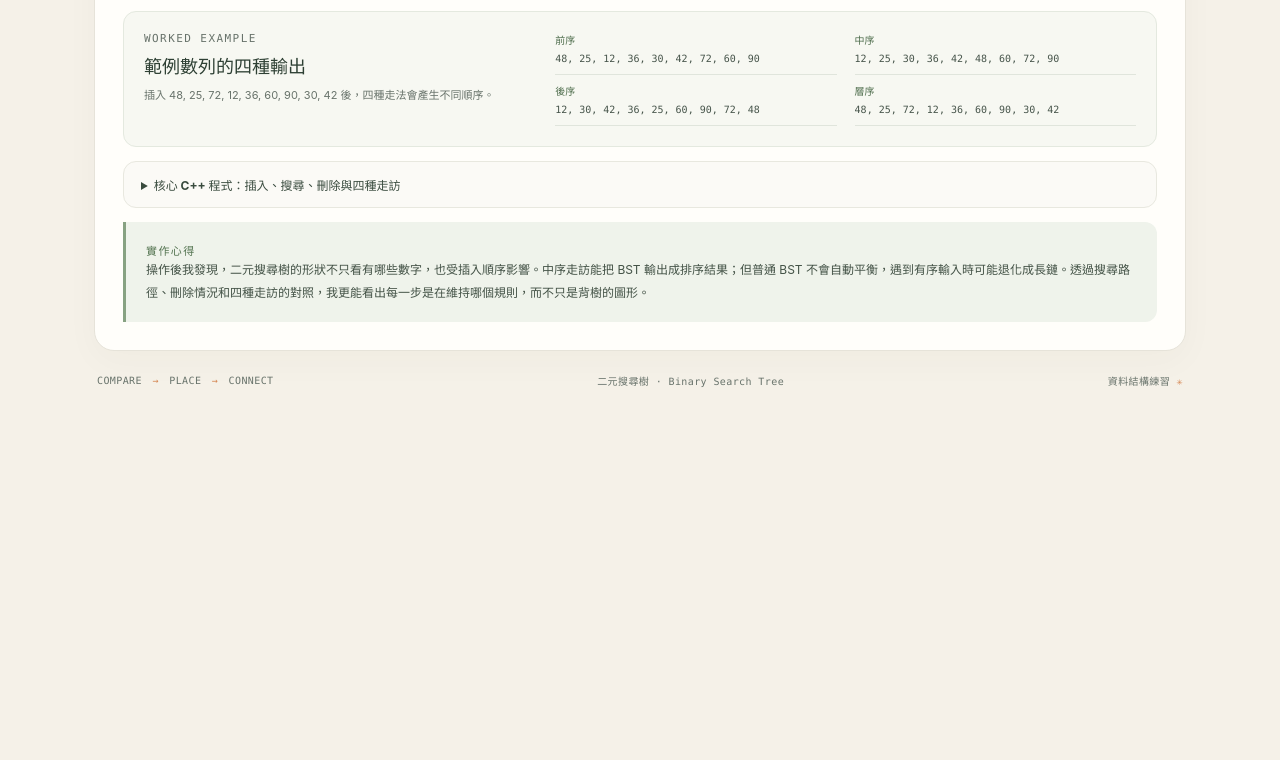
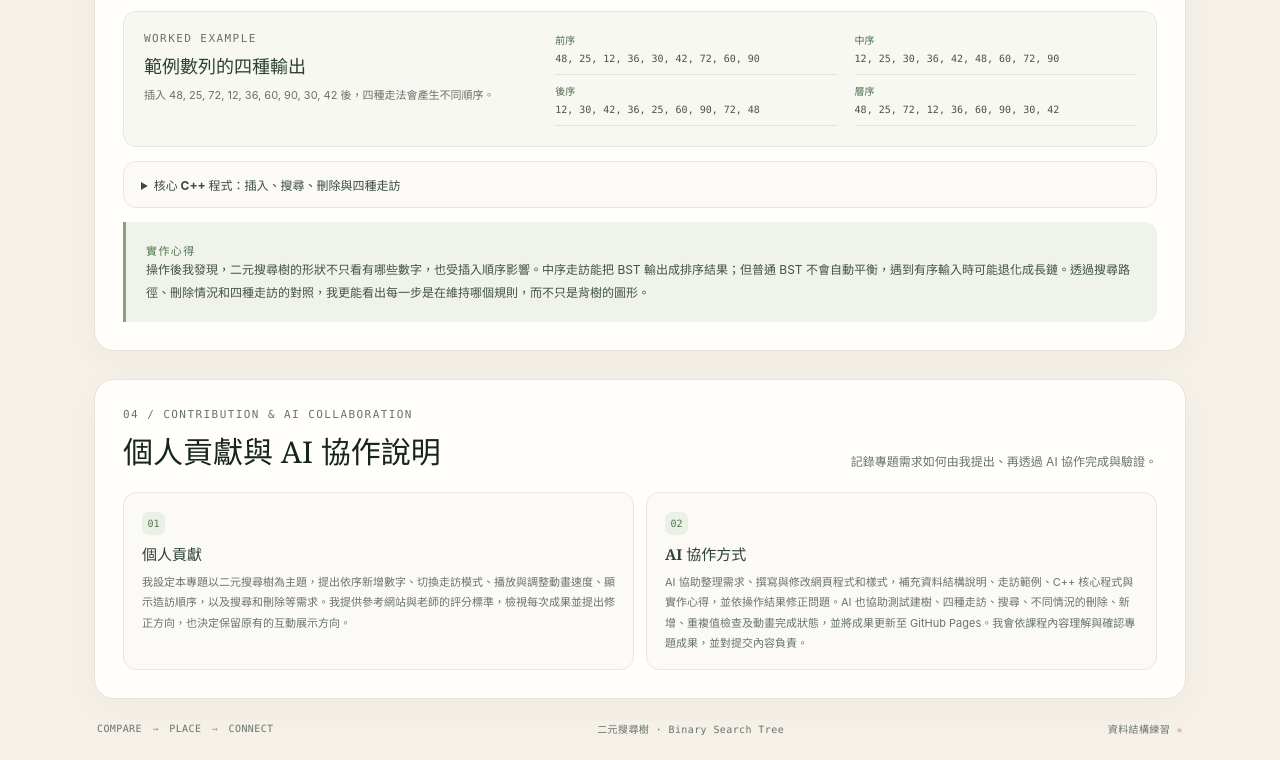
Before and after one commit to Joseph-MingEn/ntou-binary-search-tree, a plain HTML site: page index.html in a window 1280 px wide. Shown: the part 1854-2614 px from the top of the page. Before the commit the page ends 2266 px from the top, so only its background shows below. Drawn offline with Linux system fonts and the light colour scheme.

Commit message:
Add personal contribution and AI collaboration section

```diff
--- a/index.html
+++ b/index.html
@@ -13,7 +13,7 @@
     <header class="topbar">
       <a class="brand" href="#top" aria-label="回到首頁"><span class="brand-mark">BST</span><span>資料結構實驗室<small>DATA STRUCTURES · 01</small></span></a>
       <span class="top-label"><i></i> INTERACTIVE TREE</span>
-      <nav class="section-nav" aria-label="頁面導覽"><a href="#workspace">互動操作</a><a href="#learning">原理與心得</a></nav>
+      <nav class="section-nav" aria-label="頁面導覽"><a href="#workspace">互動操作</a><a href="#learning">原理與心得</a><a href="#contribution">協作說明</a></nav>
     </header>
 
     <section class="intro" id="top">
@@ -153,6 +153,14 @@ void levelOrder(Node* root) {
       <blockquote class="reflection"><span class="eyebrow">實作心得</span><p>操作後我發現，二元搜尋樹的形狀不只看有哪些數字，也受插入順序影響。中序走訪能把 BST 輸出成排序結果；但普通 BST 不會自動平衡，遇到有序輸入時可能退化成長鏈。透過搜尋路徑、刪除情況和四種走訪的對照，我更能看出每一步是在維持哪個規則，而不只是背樹的圖形。</p></blockquote>
     </section>
 
+    <section class="learning-section contribution-section" id="contribution" aria-labelledby="contributionTitle">
+      <div class="learning-heading"><div><p class="eyebrow">04 / CONTRIBUTION & AI COLLABORATION</p><h2 id="contributionTitle">個人貢獻與 AI 協作說明</h2></div><p>記錄專題需求如何由我提出、再透過 AI 協作完成與驗證。</p></div>
+      <div class="learning-grid">
+        <article class="learning-card"><span class="card-index">01</span><h3>個人貢獻</h3><p>我設定本專題以二元搜尋樹為主題，提出依序新增數字、切換走訪模式、播放與調整動畫速度、顯示造訪順序，以及搜尋和刪除等需求。我提供參考網站與老師的評分標準，檢視每次成果並提出修正方向，也決定保留原有的互動展示方向。</p></article>
+        <article class="learning-card"><span class="card-index">02</span><h3>AI 協作方式</h3><p>AI 協助整理需求、撰寫與修改網頁程式和樣式，補充資料結構說明、走訪範例、C++ 核心程式與實作心得，並依操作結果修正問題。AI 也協助測試建樹、四種走訪、搜尋、不同情況的刪除、新增、重複值檢查及動畫完成狀態，並將成果更新至 GitHub Pages。我會依課程內容理解與確認專題成果，並對提交內容負責。</p></article>
+      </div>
+    </section>
+
     <footer><span>COMPARE <b>→</b> PLACE <b>→</b> CONNECT</span><span>二元搜尋樹 · Binary Search Tree</span><span>資料結構練習 <i>✳</i></span></footer>
   </main>
   <script src="script.js?v=rubric-1"></script>
```
